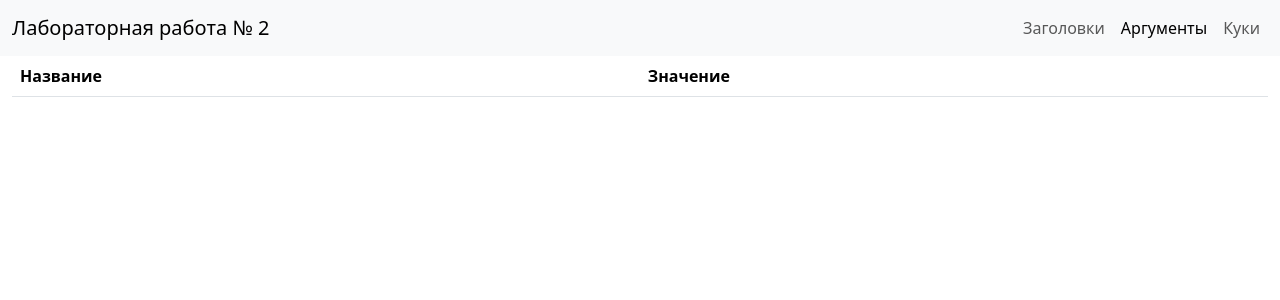
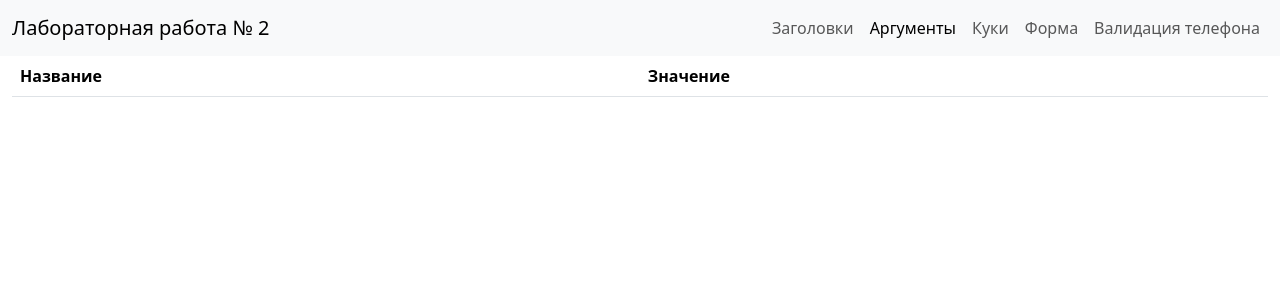
Before and after one commit to Terrible59/kubalov-211-331-web-dev-2023-2, a Flask app: page /args in a window 1280 px wide. Shown: the top 300 px of the page. Run offline with Flask 3, Linux system fonts and the light colour scheme; lists and menus that the app fills with data are empty.

Commit message:
Added links to header

```diff
--- a/templates/base.html
+++ b/templates/base.html
@@ -34,6 +34,12 @@
                         <li class="nav-item">
                             <a class="nav-link {% if request.endpoint == 'cookies' %} active {% endif %}" href="{{ url_for('cookies') }}">Куки</a>
                         </li>
+                        <li class="nav-item">
+                            <a class="nav-link {% if request.endpoint == 'calc' %} active {% endif %}" href="{{ url_for('calc') }}">Форма</a>
+                        </li>
+                        <li class="nav-item">
+                            <a class="nav-link {% if request.endpoint == 'phone_validation' %} active {% endif %}" href="{{ url_for('phone_validation') }}">Валидация телефона</a>
+                        </li>
 
                     </ul>
                 </div>
```
